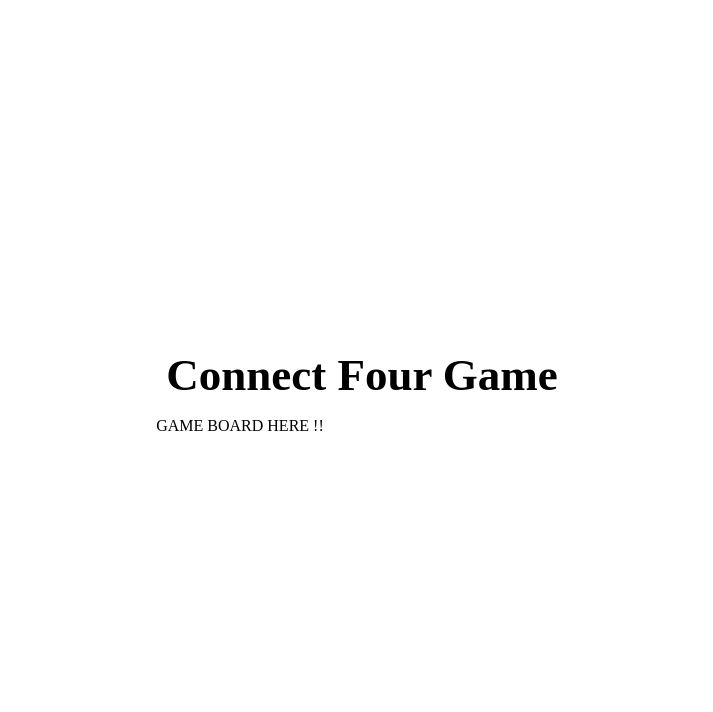
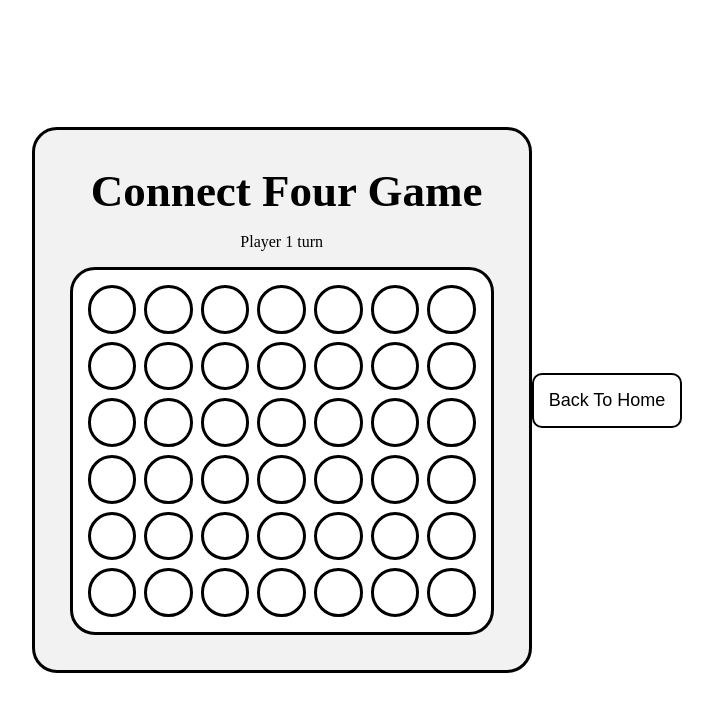
Before and after one commit to malakahmed09/Connect-Four, a plain HTML site: page index.html in a window 1280 px wide. Both pictures are taken after a click on the button "Start". Shown: the whole page, without its empty margins (283-996 px from the left). Drawn offline with Linux system fonts and the light colour scheme.

```diff
--- a/css/style.css
+++ b/css/style.css
@@ -24,7 +24,7 @@ body {
 
 /* Home Page */
 
-.homePage {
+.homePage , #gamePage {
     width:90%;
     max-width: 500px;
     padding: 35px;
@@ -121,3 +121,31 @@ button:hover {
 #instructions::backdrop {
   background-color: rgba(0, 0, 0, 0.5);
 }
+
+
+/* Game Page */
+/* with the home Page */
+
+/* Game board */
+#board {
+    display: grid;
+    grid-template-columns: repeat(7, 1fr);
+    gap: 8px;
+
+    width: 100%;
+    max-width: 450px;
+    padding: 15px;
+    margin: 0 auto;
+
+    border: 3px solid var(--color-black);
+    border-radius: 25px;
+    background-color: var(--color-white)
+}
+
+/* board cells */
+.cell {
+    aspect-ratio: 1;
+    border: 3px solid var(--color-black);
+    border-radius: 50%;
+    background-color: var(--color-white);
+}
--- a/index.html
+++ b/index.html
@@ -58,8 +58,12 @@
     <!-- Game Page -->
      <section id= "gamePage" hidden>
         <h1>Connect Four Game</h1>
-        <p> GAME BOARD HERE !! </p>
+        <p id="turn">Player 1 turn</p>
+
+        <div id="board"></div>
      </section>
+
+    <button id="back" hidden> Back To Home</button>
 
 </body>
 
--- a/js/app.js
+++ b/js/app.js
@@ -1,28 +1,48 @@
 // variable
 
-
 // chached
-const instructionsModalEl = document.querySelector ('#instructions')
+const instructionsModalEl = document.querySelector('#instructions')
 const openInstructionsButtonEl = document.querySelector('#open-instructions')
 const closeInstructionsButtonEl = document.querySelector('#close-instructions')
+const boardEl = document.querySelector('#board')
 
 const startButtonEl = document.querySelector('#start')
 const homePageEl = document.querySelector('.homePage')
 const gamePageEl = document.querySelector('#gamePage')
 
+const backButtonEl = document.querySelector('#back')
+
+
 // functions
+// add the board game
 
+function createBoard(){
+    for (let i=0; i<42; i++){
+        const cell = document.createElement('div')
+        cell.classList.add('cell')
+        boardEl.appendChild(cell)
+    }
+}
+
+createBoard()
 
 // event listener
 openInstructionsButtonEl.addEventListener('click', () => {
     instructionsModalEl.showModal()
 })
 
-closeInstructionsButtonEl.addEventListener('click', ()=>{
+closeInstructionsButtonEl.addEventListener('click', () => {
     instructionsModalEl.close()
 })
 
-startButtonEl.addEventListener('click', ()=> {
-    homePageEl.hidden = true;
-    gamePageEl.hidden = false;
+startButtonEl.addEventListener('click', () => {
+    homePageEl.hidden = true
+    gamePageEl.hidden = false
+    backButtonEl.hidden = false
 })
+
+backButtonEl.addEventListener('click', () => {
+    homePageEl.hidden = false
+    gamePageEl.hidden = true
+    backButtonEl.hidden = true
+})
```
